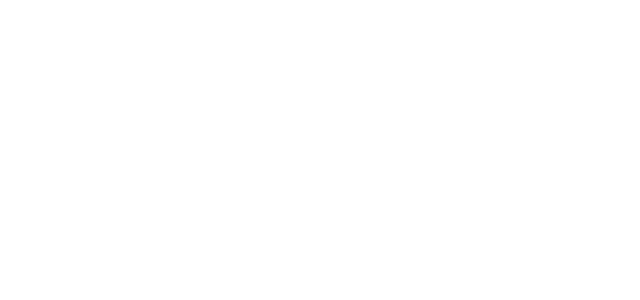
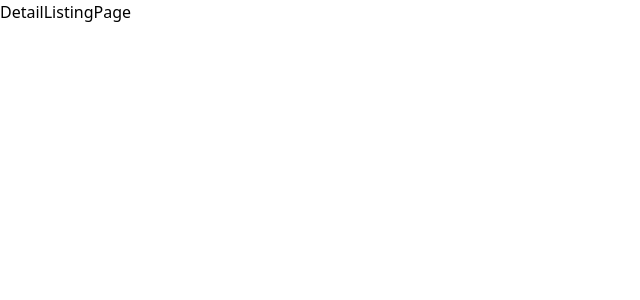
Before and after one commit to konrad-wojdyna/market-hub, a React app in the folder frontend/: page /listings/1 in a window 1280 px wide. Before the commit this address had no page. Shown: the top 300 px of the page, without its empty margins (0-640 px from the left). Built offline with nearby package versions, Linux system fonts and the light colour scheme; the HTML template or start-up script is replaced by a standard one.

Commit message:
feat(frontend): add CreateListingPage and DetailListingPage routes

```diff
--- a/frontend/src/App.tsx
+++ b/frontend/src/App.tsx
@@ -1,7 +1,12 @@
 import "react-toastify/dist/ReactToastify.css";
 import { ToastContainer } from "react-toastify";
 import { BrowserRouter, Routes, Route } from "react-router";
-import { ListingPage, CreateListingPage } from "./pages";
+import {
+  ListingPage,
+  CreateListingPage,
+  DetailListingPage,
+  EditListingPage,
+} from "./pages";
 
 const App = () => {
   return (
@@ -17,6 +22,8 @@ const App = () => {
         />
         <Route path="/listings" element={<ListingPage />} />
         <Route path="/listings/new" element={<CreateListingPage />} />
+        <Route path="/listings/:id" element={<DetailListingPage />} />
+        <Route path="/listings/:id/edit" element={<EditListingPage />} />
       </Routes>
       <ToastContainer />
     </BrowserRouter>
--- a/frontend/src/pages/CreateListingPage.tsx
+++ b/frontend/src/pages/listings/CreateListingPage.tsx
@@ -1,5 +1,5 @@
-import { Navbar } from "../components";
-import { CreateListingForm } from "../components";
+import { Navbar } from "../../components";
+import { CreateListingForm } from "../../components";
 
 const CreateListingPage = () => {
   return (
--- /dev/null
+++ b/frontend/src/pages/listings/DetailListingPage.tsx
@@ -0,0 +1,4 @@
+const DetailListingPage = () => {
+  return <div>DetailListingPage</div>;
+};
+export default DetailListingPage;
--- /dev/null
+++ b/frontend/src/pages/listings/EditListingPage.tsx
@@ -0,0 +1,4 @@
+const EditListingPage = () => {
+  return <div>EditListingPage</div>;
+};
+export default EditListingPage;
--- a/frontend/src/pages/ListingPage.tsx
+++ b/frontend/src/pages/listings/ListingPage.tsx
@@ -1,8 +1,8 @@
 import axios from "axios";
 import { useEffect, useState } from "react";
-import { ListingList, ErrorComponent } from "../components";
-import listingService from "../services/listingService";
-import type { Listing } from "../types/listing";
+import { ListingList, ErrorComponent } from "../../components";
+import listingService from "../../services/listingService";
+import type { Listing } from "../../types/listing";
 
 const ListingPage = () => {
   const [listings, setListings] = useState<Listing[]>([]);
```
Also changed, not shown: frontend/src/pages/index.ts (+5 -2 lines).
